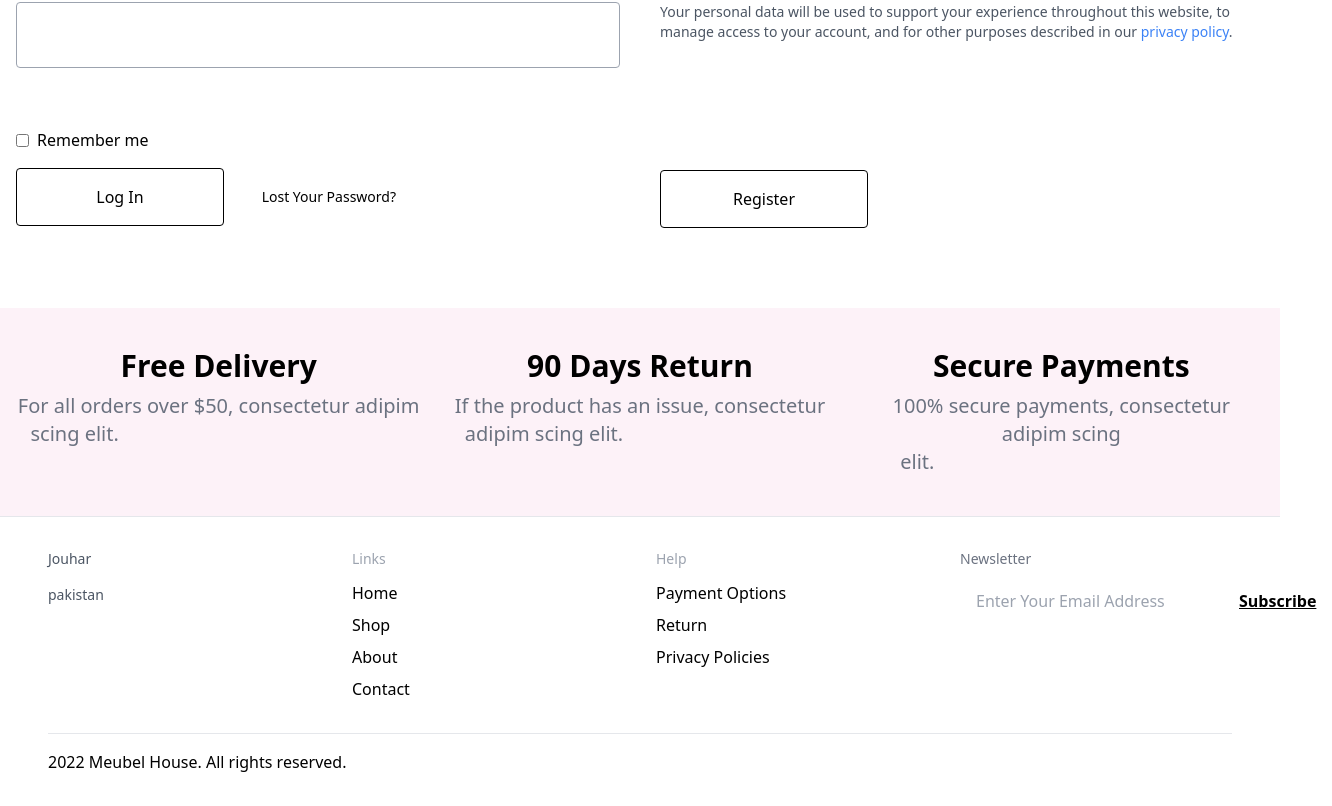
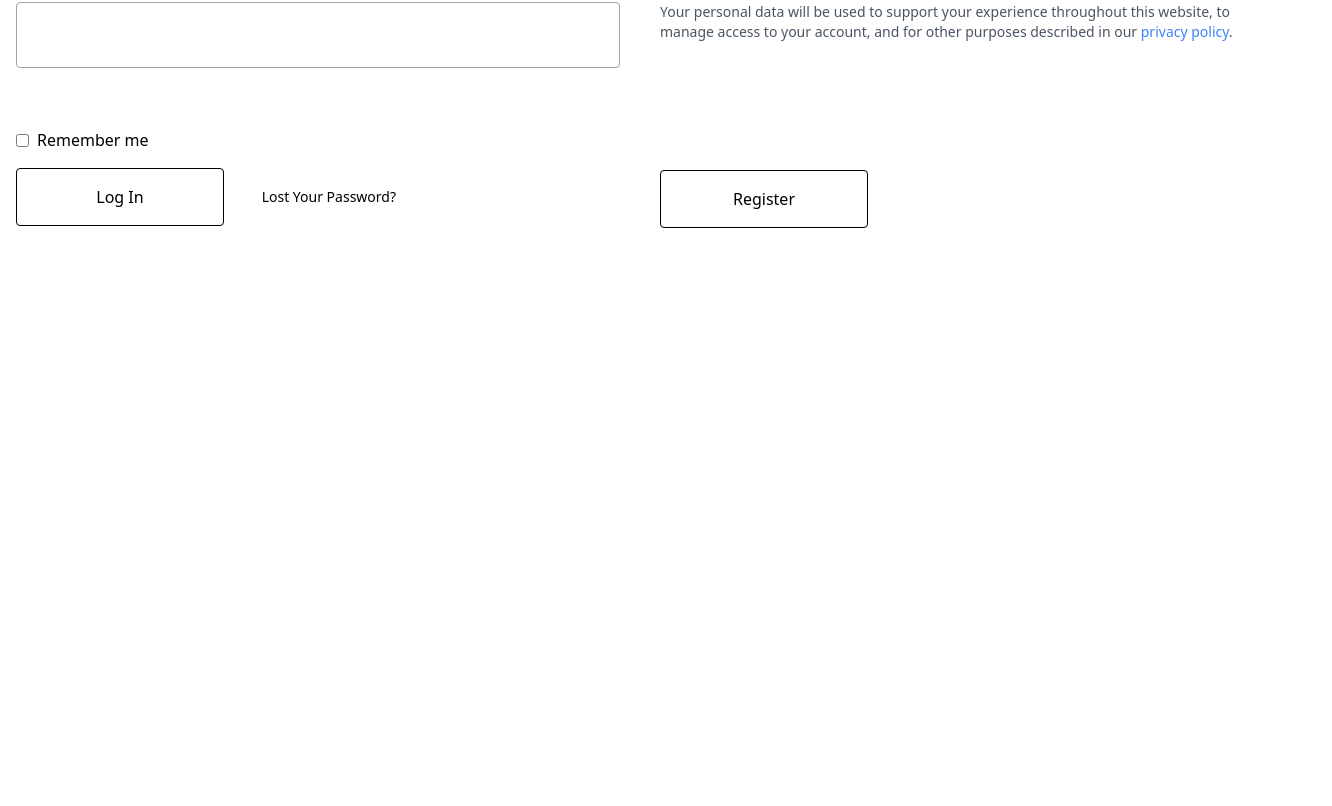
Before and after one commit to NabiaHaider/Hackathon-3, a Next.js app: page /account in a window 1280 px wide. Shown: the part 976-1782 px from the top of the page, 1332 px wide, since content can reach past the window. After the commit the page ends 1284 px from the top, so only its background shows below. Built offline with nearby package versions, Linux system fonts and the light colour scheme.

Commit message:
Update page.tsx

```diff
--- a/app/account/page.tsx
+++ b/app/account/page.tsx
@@ -1,7 +1,8 @@
-'use client';  // Add this at the top of your file
+'use client';
 
 import React, { useState } from 'react';
 import Image from 'next/image';
+import Link from 'next/link';
 
 const AccountPage = () => {
   const [loginData, setLoginData] = useState({
@@ -46,37 +47,22 @@ const AccountPage = () => {
 
   return (
     <div>
-      {/* First Section with Tailwind Background */}
       <section
         className="relative h-[60vh] w-full bg-cover bg-center"
-        style={{
-          backgroundImage: `url('/bgpic.jpg')`,
-        }}
+        style={{ backgroundImage: `url('/bgpic.jpg')` }}
       >
-        {/* Overlay */}
         <div className="absolute inset-0 bg-white opacity-50"></div>
-
-        {/* Content */}
         <div className="absolute inset-0 flex flex-col items-center justify-center text-black text-center">
-          <Image
-            src="/bg.png"
-            alt="Product 4"
-            width={100}
-            height={100}
-            className="object-contain mx-auto"
-          />
+          <Image src="/bg.png" alt="Product 4" width={100} height={100} className="object-contain mx-auto" />
           <h1 className="text-7xl mb-7 font-medium">My Account</h1>
           <p className="text-2xl mt-1 font-medium">
-            <a href="/">Home</a> &gt; <span className="text-gray-600">My account</span>
+            <Link href="/">Home</Link> &gt; <span className="text-gray-600">My account</span>
           </p>
         </div>
       </section>
 
-      {/* Login and Register Section */}
       <section className="bg-white text-black py-20">
         <div className="container mx-auto px-4 grid grid-cols-1 md:grid-cols-2 gap-10">
-
-          {/* Login Section */}
           <div>
             <h2 className="text-4xl font-bold mb-6">Log In</h2>
             <form onSubmit={handleLoginSubmit}>
@@ -103,27 +89,24 @@ const AccountPage = () => {
                 className="w-full p-5 border border-gray-400 rounded mb-4"
               />
               <div className="flex items-center mb-4 my-11">
-                <input type="checkbox" id="remember" className="mr-2 " />
+                <input type="checkbox" id="remember" className="mr-2" />
                 <label htmlFor="remember">Remember me</label>
               </div>
               <div className="flex items-center justify-between mt-4">
                 <button type="submit" className="w-52 border hover:bg-slate-500 border-black text-black py-4 rounded">
                   Log In
                 </button>
-                <a href="/forgot-password" className="text-black text-sm mr-56">
+                <Link href="/forgot-password" className="text-black text-sm mr-56">
                   Lost Your Password?
-                </a>
+                </Link>
               </div>
             </form>
           </div>
 
-          {/* Register Section */}
           <div>
             <h2 className="text-4xl font-bold mb-6">Register</h2>
             <form onSubmit={handleRegisterSubmit}>
-              <label htmlFor="email" className="block mb-2 font-medium py-9">
-                Email address
-              </label>
+              <label htmlFor="email" className="block mb-2 font-medium py-9">Email address</label>
               <input
                 type="email"
                 id="email"
@@ -135,96 +118,17 @@ const AccountPage = () => {
               <p className="text-sm text-gray-600 mb-4 my-10">
                 A link to set a new password will be sent to your email address.
               </p>
-              <p className="mt-10 text-sm text-gray-600  my-32">
-                Your personal data will be used to support your experience
-                throughout this website, to manage access to your account, and
-                for other purposes described in our
-                <a href="/privacy-policy" className="text-blue-500"> privacy policy</a>.
+              <p className="mt-10 text-sm text-gray-600 my-32">
+                Your personal data will be used to support your experience throughout this website, to manage access to your account, and for other purposes described in our
+                <Link href="/privacy-policy" className="text-blue-500"> privacy policy</Link>.
               </p>
-              <button type="submit" className="w-52  border hover:bg-slate-500 border-black text-black py-4 rounded ">
+              <button type="submit" className="w-52 border hover:bg-slate-500 border-black text-black py-4 rounded">
                 Register
               </button>
             </form>
           </div>
         </div>
       </section>
-
-      {/* Benefits Section */}
-      <section className="bg-pink-50 text-black py-10">
-        <div className="container mx-auto px-4">
-          <div className="grid grid-cols-1 md:grid-cols-3 gap-4">
-            <div className="flex flex-col items-center text-center">
-              <h2 className="text-black font-bold text-3xl">Free Delivery</h2>
-              <p className="text-xl text-gray-500 flex-grow mt-2">
-                For all orders over $50, consectetur <span className='pr-72'>adipim scing elit.</span>
-              </p>
-            </div>
-
-            <div className="flex flex-col items-center text-center">
-              <h2 className="text-black font-bold text-3xl">90 Days Return</h2>
-              <p className="text-xl text-gray-500 flex-grow mt-2">
-                If the product has an issue, consectetur <span className='pr-48'>adipim scing elit.</span>
-              </p>
-            </div>
-
-            <div className="flex flex-col items-center text-center">
-              <h2 className="text-black font-bold text-3xl">Secure Payments</h2>
-              <p className="text-xl text-gray-500 flex-grow mt-2">
-                100% secure payments, consectetur <span className='pr-72'>adipim scing elit.</span>
-              </p>
-            </div>
-          </div>
-        </div>
-      </section>
-
-      {/* Footer */}
-      <footer className="bg-white py-8 border-t border-gray-200">
-        <div className="container mx-auto px-4 md:px-12">
-          <div className="grid grid-cols-1 md:grid-cols-4 gap-8">
-            {/* Address */}
-            <div className="text-gray-600 text-sm">
-              <p>Jouhar</p>
-              <p className='my-4'>pakistan</p>
-            </div>
-
-            {/* Links */}
-            <div>
-              <h3 className="text-gray-400 text-sm font-medium mb-3">Links</h3>
-              <ul className="space-y-2">
-                <li><a href="#" className="text-black hover:text-gray-700 transition">Home</a></li>
-                <li><a href="/shop" className="text-black hover:text-gray-700 transition">Shop</a></li>
-                <li><a href="#" className="text-black hover:text-gray-700 transition">About</a></li>
-                <li><a href="/contact" className="text-black hover:text-gray-700 transition">Contact</a></li>
-              </ul>
-            </div>
-
-            {/* Help */}
-            <div>
-              <h3 className="text-gray-400 text-sm font-medium mb-3">Help</h3>
-              <ul className="space-y-2">
-                <li><a href="#" className="text-black hover:text-gray-700 transition">Payment Options</a></li>
-                <li><a href="#" className="text-black hover:text-gray-700 transition">Return</a></li>
-                <li><a href="#" className="text-black hover:text-gray-700 transition">Privacy Policies</a></li>
-              </ul>
-            </div>
-
-            {/* Newsletter */}
-            <div>
-              <h3 className="text-gray-500 text-sm font-medium mb-3">Newsletter</h3>
-              <div className="flex items-center">
-                <input type="email" placeholder="Enter Your Email Address" className="flex-1 px-4 py-2 border-gray-300 rounded-l-md focus:outline-none focus:ring-1 focus:ring-gray-400" />
-                <button className=" text-black underline px-4 py-2 font-bold hover:bg-gray-300 transition">Subscribe</button>
-              </div>
-            </div>
-          </div>
-
-          {/* Bottom Section */}
-          <div className="mt-8 text-center text-gray-600 text-sm">
-            <hr />
-          </div>
-          <p className="pt-4">2022 Meubel House. All rights reserved.</p>
-        </div>
-      </footer>
     </div>
   );
 };
```
